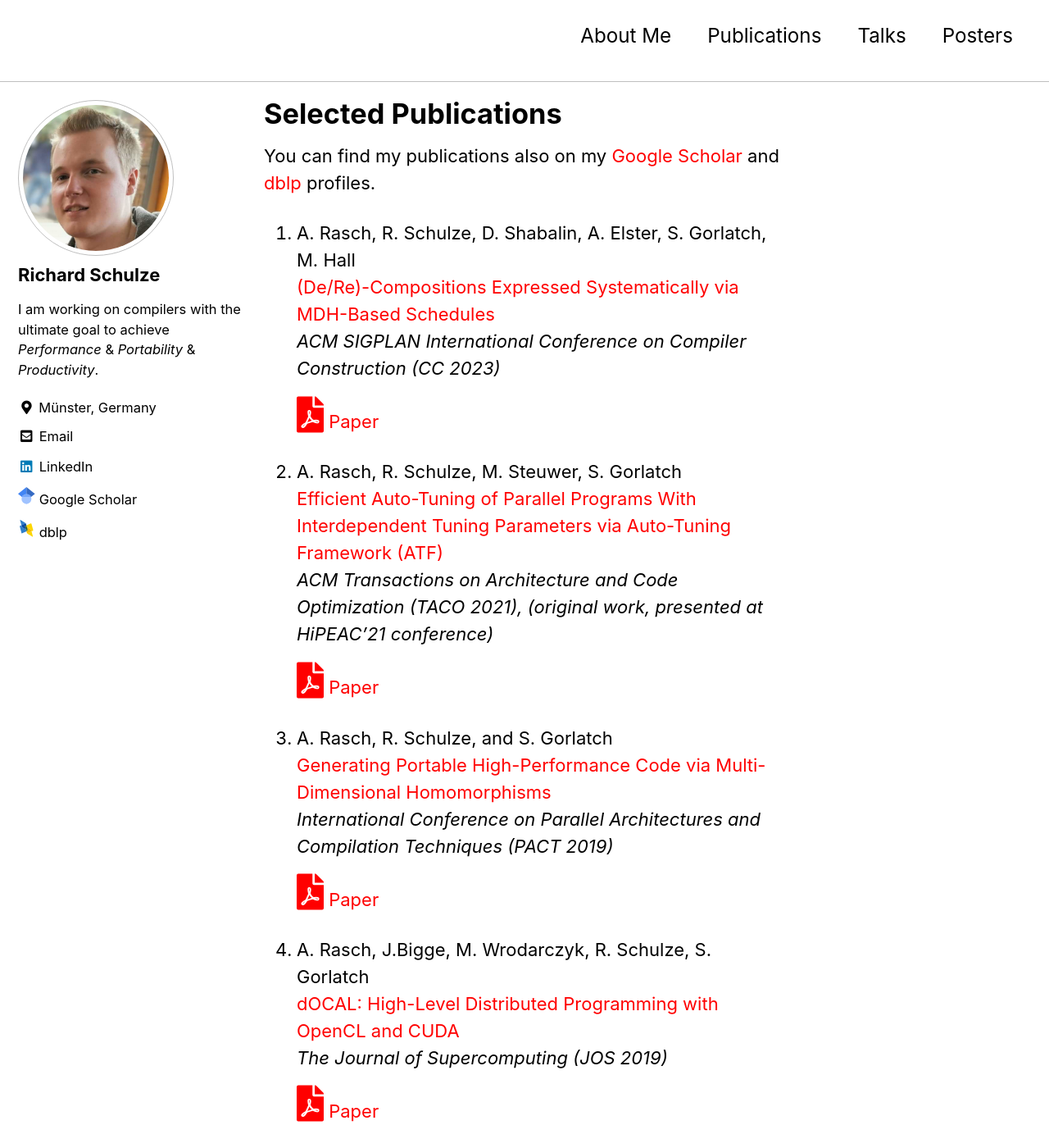
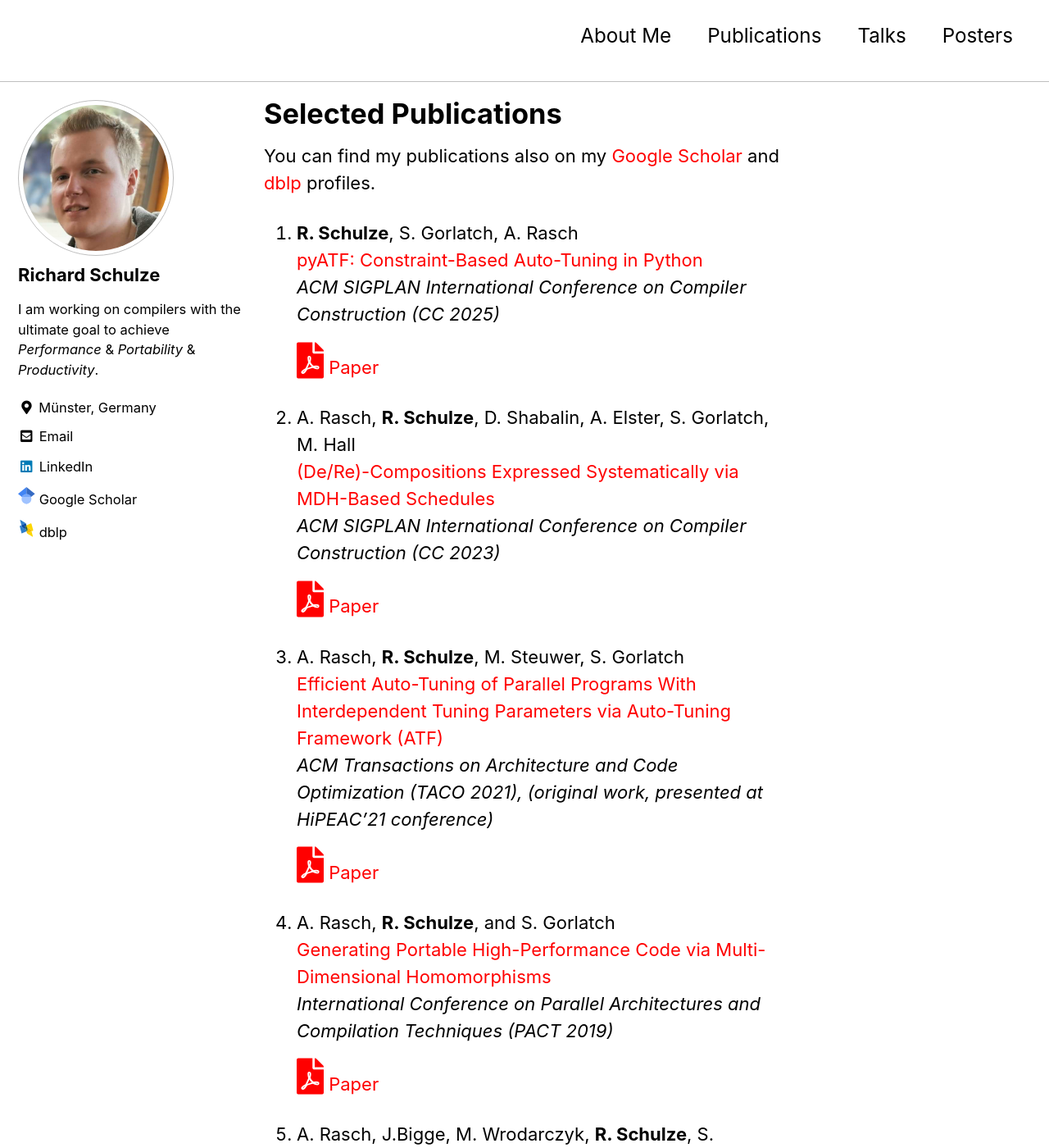
Before and after one commit to richardschulze/richardschulze.github.io, a Jekyll site: the page built from publications.md, in a window 1280 px wide and 1400 px high. Shown: the whole window at 82% size. Built offline with Jekyll 4.4.1, drawn with Linux system fonts in a browser that asks for light colours; cached includes are drawn as plain includes; our own code applies the rules of GitHub Pages for plain Markdown files; some of the changed text lies outside the part shown.

Commit message:
Add CC'25 Paper (#9)

```diff
--- a/publications.md
+++ b/publications.md
@@ -7,74 +7,74 @@ author_profile: true
 
 You can find my publications also on my [Google Scholar](https://scholar.google.de/citations?user=_E9XYscAAAAJ&hl=de&oi=ao) and [dblp](https://dblp.org/pid/236/3029.html) profiles.
 
-1.  A. Rasch, R. Schulze, D. Shabalin, A. Elster, S. Gorlatch, M. Hall \\
+1.  **R. Schulze**, S. Gorlatch, A. Rasch \\
+    [pyATF: Constraint-Based Auto-Tuning in Python](https://dl.acm.org/doi/10.1145/3708493.3712682) \\
+    *ACM SIGPLAN International Conference on Compiler Construction (CC 2025)*\\
+    <a href="../assets/files/paper/cc25/paper.pdf"><i class="fas fa-file-pdf" style="color: red; font-size: 2em; padding-top: .4em"></i></a> [Paper](../assets/files/publications/cc25/paper.pdf)
+
+1.  A. Rasch, **R. Schulze**, D. Shabalin, A. Elster, S. Gorlatch, M. Hall \\
     [(De/Re)-Compositions Expressed Systematically via MDH-Based Schedules](https://dl.acm.org/doi/abs/10.1145/3578360.3580269) \\
     *ACM SIGPLAN International Conference on Compiler Construction (CC 2023)*\\
     <a href="../assets/files/paper/cc23/paper.pdf"><i class="fas fa-file-pdf" style="color: red; font-size: 2em; padding-top: .4em"></i></a> [Paper](../assets/files/paper/cc23/paper.pdf)
 
 
-1.  A. Rasch, R. Schulze, M. Steuwer, S. Gorlatch \\
+1.  A. Rasch, **R. Schulze**, M. Steuwer, S. Gorlatch \\
     [Efficient Auto-Tuning of Parallel Programs With Interdependent Tuning Parameters via Auto-Tuning Framework (ATF)](https://dl.acm.org/doi/abs/10.1145/3427093) \\
     *ACM Transactions on Architecture and Code Optimization (TACO 2021), (original work, presented at HiPEAC'21 conference)*\\
     <a href="../assets/files/paper/taco21/paper.pdf"><i class="fas fa-file-pdf" style="color: red; font-size: 2em; padding-top: .4em"></i></a> [Paper](../assets/files/paper/taco21/paper.pdf)
 
 
-1.  A. Rasch, R. Schulze, and S. Gorlatch \\
+1.  A. Rasch, **R. Schulze**, and S. Gorlatch \\
     [Generating Portable High-Performance Code via Multi-Dimensional Homomorphisms](https://ieeexplore.ieee.org/abstract/document/8891668) \\
     *International Conference on Parallel Architectures and Compilation Techniques (PACT 2019)*\\
     <a href="../assets/files/paper/pact19/paper.pdf"><i class="fas fa-file-pdf" style="color: red; font-size: 2em; padding-top: .4em"></i></a> [Paper](../assets/files/paper/pact19/paper.pdf)
 
 
-1.  A. Rasch, J.Bigge, M. Wrodarczyk, R. Schulze, S. Gorlatch \\
+1.  A. Rasch, J.Bigge, M. Wrodarczyk, **R. Schulze**, S. Gorlatch \\
     [dOCAL: High-Level Distributed Programming with OpenCL and CUDA](https://idp.springer.com/authorize/casa?redirect_uri=https://link.springer.com/article/10.1007/s11227-019-02829-2&casa_token=XIMdqk5xl0UAAAAA:jQ39fJF1PsAT0Y-Y4iUz9qmvnRrHjh6E5YJuDlXgo2CEMv7qgR20rB8Zo1VyT6jMrRB3PIPXmhaQMnJfyA) \\
     *The Journal of Supercomputing (JOS 2019)*\\
     <a href="../assets/files/paper/jos19/paper.pdf"><i class="fas fa-file-pdf" style="color: red; font-size: 2em; padding-top: .4em"></i></a> [Paper](../assets/files/paper/jos19/paper.pdf)
 
 
-1.  A. Rasch, R. Schulze, M. Gorus, J. Hiller, S. Bartholomäus, S. Gorlatch \\
+1.  A. Rasch, **R. Schulze**, M. Gorus, J. Hiller, S. Bartholomäus, S. Gorlatch \\
     [High-Performance Probabilistic Record Linkage via Multi-Dimensional Homomorphisms](https://dl.acm.org/doi/abs/10.1145/3297280.3297330) \\
     *ACM/SIGAPP Symposium On Applied Computing (SAC 2018)*\\
     <a href="../assets/files/paper/sac18/paper.pdf"><i class="fas fa-file-pdf" style="color: red; font-size: 2em; padding-top: .4em"></i></a> [Paper](../assets/files/paper/sac18/paper.pdf)
 
 
-2.  A. Rasch, M. Wrodarczyk, R. Schulze, S. Gorlatch \\
+2.  A. Rasch, M. Wrodarczyk, **R. Schulze**, S. Gorlatch \\
     [OCAL: An Abstraction for Host- Code Programming with OpenCL and CUDA](https://ieeexplore.ieee.org/abstract/document/8644541?casa_token=XYcMMQCmA1sAAAAA:OxP9FJD_Gdlzz2Xu5OhB_wwgzva7VKYhFy-Y7CrM_1Zi2l8YSTvsj5Duk3Nri34gDjrndahvLhU) \\
     *IEEE International Conference on Parallel and Distributed Systems (ICPADS 2018)*\\
     <a href="../assets/files/paper/icpads18/paper.pdf"><i class="fas fa-file-pdf" style="color: red; font-size: 2em; padding-top: .4em"></i></a> [Paper](../assets/files/paper/icpads18/paper.pdf)
 
 
-<!-- 1.  M. Riemenschneider, A. Herbst, A. Rasch, S. Gorlatch, D. Heider \\
-    [eccCL: Parallelized GPU Implementation of Ensemble Classifier Chains](https://bmcbioinformatics.biomedcentral.com/articles/10.1186/s12859-017-1783-9) \\
-    *BMC Bioinformatics 2017* -->
-
-
 ## WIP/Short Papers
 
-1.  A. Rasch, R. Schulze, S. Gorlatch. \\
+1.  A. Rasch, **R. Schulze**, S. Gorlatch. \\
     [Expressing Hierarchical Code Optimizations via MDH-Based Schedules](https://hipar.ng-analytics.com/wp-content/uploads/2022/11/hipar22_paper4.pdf) \\
     *Hierarchical Parallelism for Exascale Computing (HiPar@SC 2022), (WIP paper)*\\
     <a href="../assets/files/paper/wip_short/sc22/paper.pdf"><i class="fas fa-file-pdf" style="color: red; font-size: 2em; padding-top: .4em"></i></a> [Paper](../assets/files/paper/wip_short/sc22/paper.pdf)
 
 
-2.  R. Schulze, A. Rasch, S. Gorlatch \\
+2.  **R. Schulze**, A. Rasch, S. Gorlatch \\
     [Code Generation & Optimization for Deep- Learning Computations on GPUs via Multi-Dimensional Homomorphisms](https://sc21.supercomputing.org/proceedings/tech_poster/) \\
     *International Conference for High Performance Computing, Networking, Storage and Analysis (SC 2021), (short paper)*\\
     <a href="../assets/files/paper/wip_short/sc21/paper.pdf"><i class="fas fa-file-pdf" style="color: red; font-size: 2em; padding-top: .4em"></i></a> [Paper](../assets/files/paper/wip_short/sc21/paper.pdf)
 
 
-1.  A. Rasch, R. Schulze, S. Gorlatch \\
+1.  A. Rasch, **R. Schulze**, S. Gorlatch \\
     [md_poly: A Performance-Portable Polyhedral Compiler Based on Multi-Dimensional Homomorphisms](https://impact-workshop.org/impact2020/) \\
     *International Workshop on Polyhedral Compilation Techniques (IMPACT 2020), (WIP paper)*\\
     <a href="../assets/files/paper/wip_short/impact20/paper.pdf"><i class="fas fa-file-pdf" style="color: red; font-size: 2em; padding-top: .4em"></i></a> [Paper](../assets/files/paper/wip_short/impact20/paper.pdf)
 
 
-2.  A. Rasch, R. Schulze, S. Gorlatch \\
+2.  A. Rasch, **R. Schulze**, S. Gorlatch \\
     [Developing High-Performance, Portable OpenCL Code via Multi-Dimensional Homomorphisms](https://dl.acm.org/doi/abs/10.1145/3318170.3318171) \\
     *International Workshop on OpenCL (IWOCL 2019), (extended abstract)*\\
     <a href="../assets/files/paper/wip_short/iwocl19/paper.pdf"><i class="fas fa-file-pdf" style="color: red; font-size: 2em; padding-top: .4em"></i></a> [Paper](../assets/files/paper/wip_short/iwocl19/paper.pdf)
 
 
-3.  A. Rasch, R. Schulze, S. Gorlatch\\
+3.  A. Rasch, **R. Schulze**, S. Gorlatch\\
     [Portable Parallel Performance via Multi-Dimensional Homomorphisms](https://sc18.supercomputing.org/proceedings/tech_poster/) \\
     *Proceedings of the International Conference for High Performance Computing, Networking, Storage and Analysis (SC) (2018), (short paper)*\\
     <a href="../assets/files/paper/wip_short/sc18/paper.pdf"><i class="fas fa-file-pdf" style="color: red; font-size: 2em; padding-top: .4em"></i></a> [Paper](../assets/files/paper/wip_short/sc18/paper.pdf)
```
Also changed, not shown: 1 other file.
